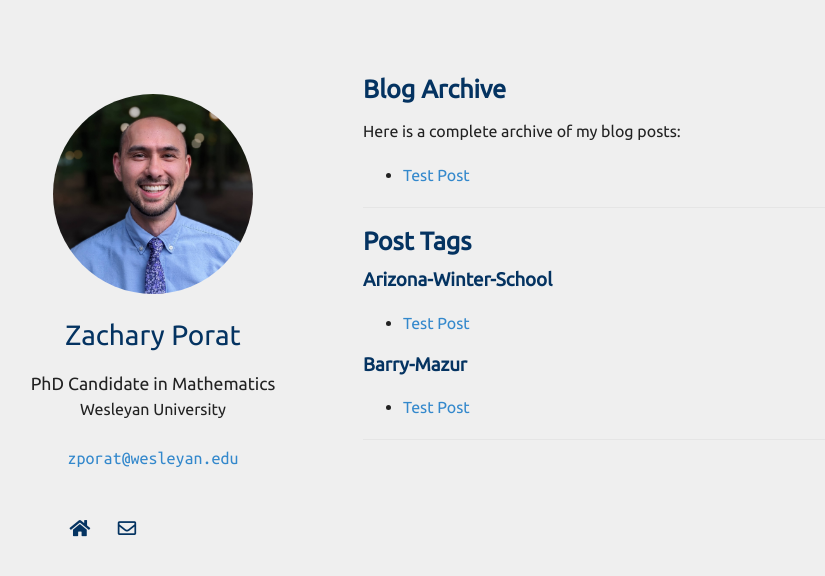
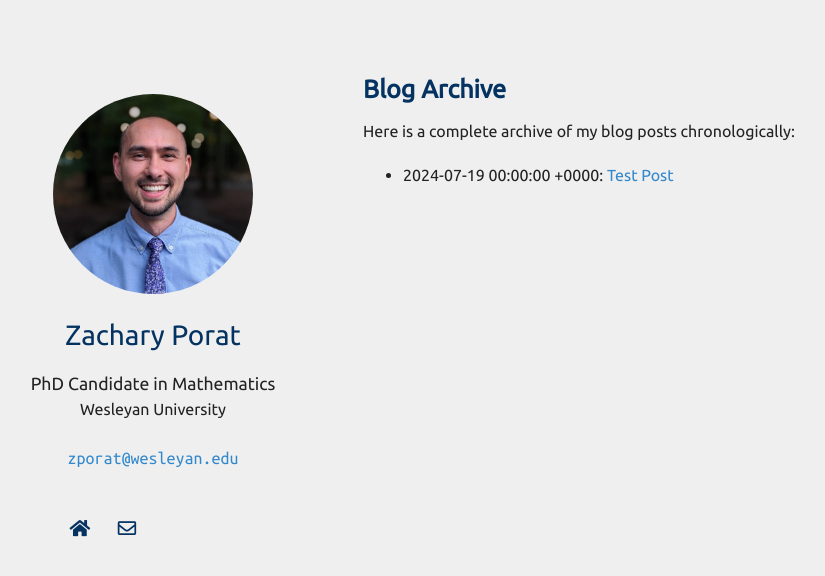
Before and after one commit to zporat/zporat.github.io, a Jekyll site: the page built from archive.md, in a window 1280 px wide. Shown: the top 576 px of the page, without its empty margins (102-927 px from the left). Built offline with Jekyll 4.4.1, drawn with Linux system fonts in a browser that asks for light colours; nearby versions of some CDN libraries; a style sheet for code colours, icons or effects is not loaded; our own code applies the rules of GitHub Pages for plain Markdown files.

Commit message:
blog test 26

```diff
--- a/_layouts/post.html
+++ b/_layouts/post.html
@@ -80,8 +80,9 @@
       <section>
 
         <h2>{{ page.title }}</h2>
-
+        <p style="color: #595959; font-size:13px"> Posted on {{ page.pubDate }} </p>
         <p>{{ page.content }}</p>
+        <p style="color: #595959; font-size:13px"> This post was tagged {{ post.tags }} </p>
 
       <br>
 
--- a/_posts/2024-07-19-Test-Post.md
+++ b/_posts/2024-07-19-Test-Post.md
@@ -1,6 +1,7 @@
 ---
 layout: post
 title: Test Post
+date: 2024-07-19
 pubDate: July 19, 2024
 tags: Arizona-Winter-School Barry-Mazur
 ---
--- a/archive.md
+++ b/archive.md
@@ -5,26 +5,11 @@ permalink: /archive
 
 ## Blog Archive
 
-Here is a complete archive of my blog posts:
+Here is a complete archive of my blog posts chronologically:
 <ul>
   {% for post in site.posts %}
     <li>
-      <a href="{{ post.url }}">{{ post.title }}</a>
+      {{ post.date }}: <a href="{{ post.url }}">{{ post.title }}</a>
     </li>
   {% endfor %}
 </ul>
-
----
-
-## Post Tags
-
-{% for tag in site.tags %}
-  <h3>{{ tag[0] }}</h3>
-  <ul>
-    {% for post in tag[1] %}
-      <li><a href="{{ post.url }}">{{ post.title }}</a></li>
-    {% endfor %}
-  </ul>
-{% endfor %}
-
----
```
